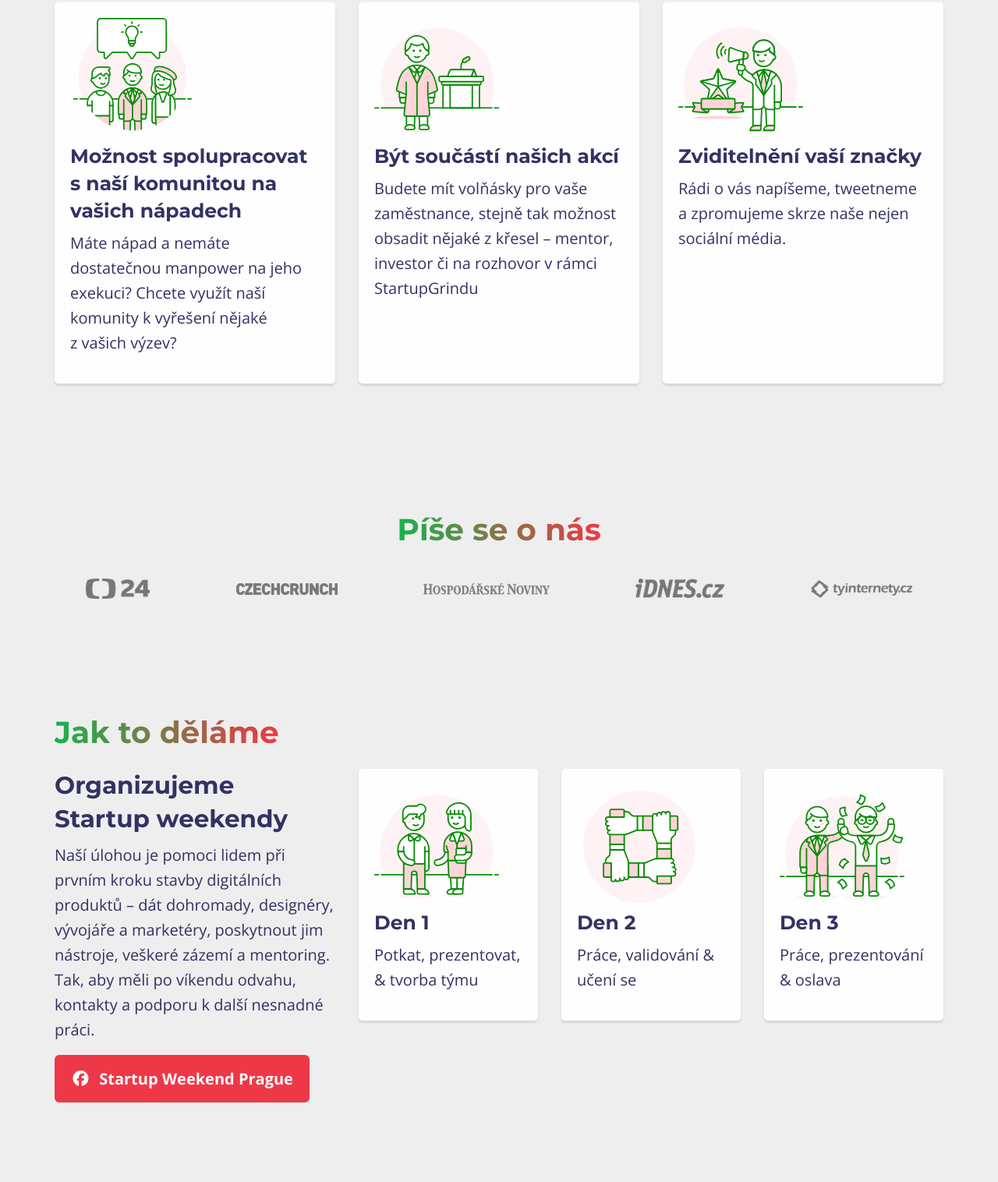
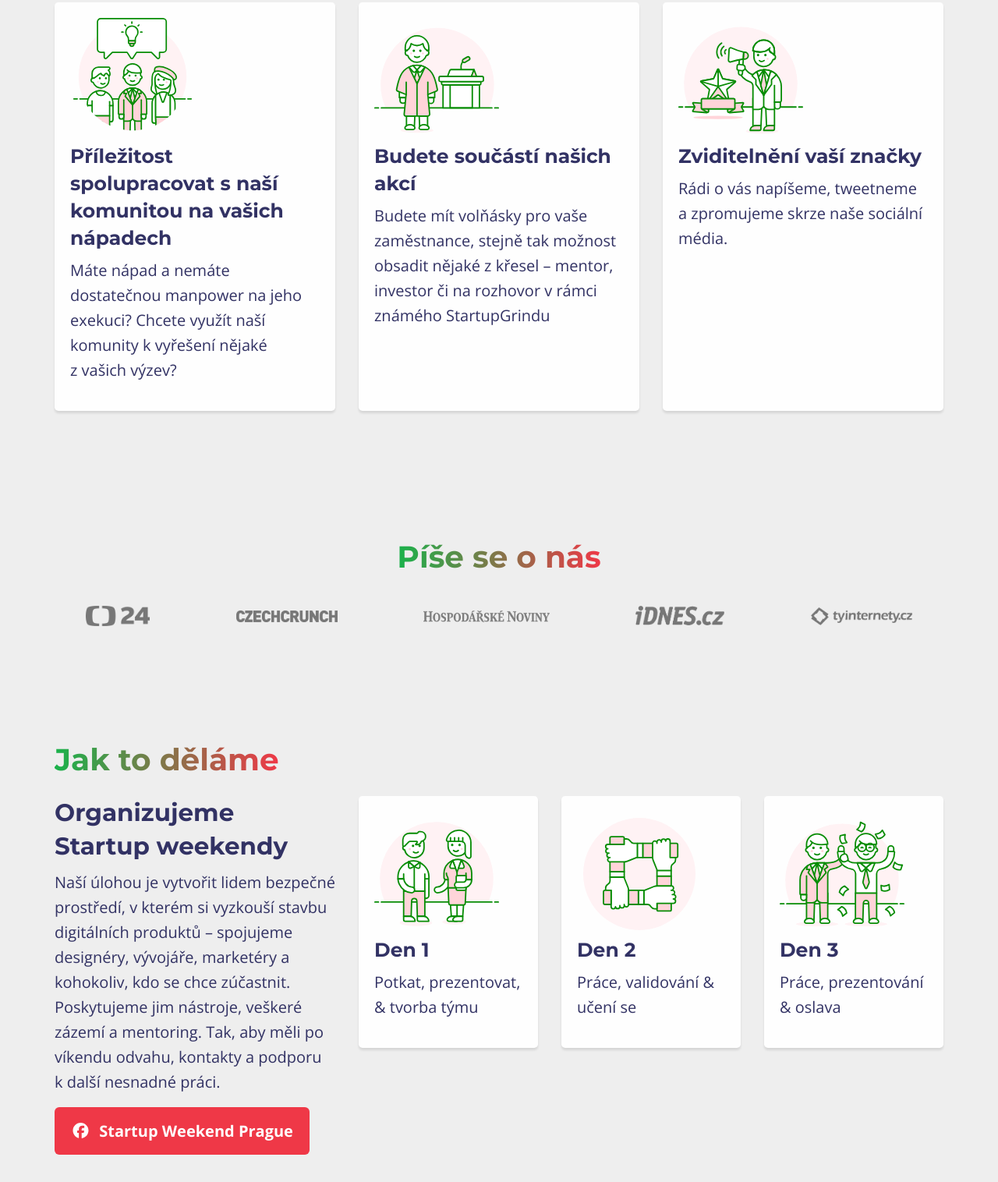
Before and after one commit to Techsquat/startovani, a plain HTML site: page index.html in a window 1280 px wide. Shown: the part 1675-3191 px from the top of the page at 78% size. Drawn offline with nearby package versions, Linux system fonts and the light colour scheme.

Commit message:
text edit

```diff
--- a/index.html
+++ b/index.html
@@ -151,7 +151,7 @@
                     <img src="img/illustration/co-ziskate-1.svg " class="illus ">
                   </div>
                   <div class="auto medium-12 large-12 cell ">
-                    <h4>Možnost spolupracovat s&nbsp;naší komunitou na vašich nápadech</h4>
+                    <h4>Příležitost spolupracovat s&nbsp;naší komunitou na vašich nápadech</h4>
                     <p>Máte nápad a&nbsp;nemáte dostatečnou manpower na jeho exekuci? Chcete využít naší komunity k&nbsp;vyřešení nějaké z&nbsp;vašich výzev?</p>
                   </div>
                 </div>
@@ -164,8 +164,8 @@
                     <img src="img/illustration/co-ziskate-2.svg " class="illus ">
                   </div>
                   <div class="auto medium-12 large-12 cell ">
-                    <h4>Být součástí našich akcí</h4>
-                    <p>Budete mít volňásky pro vaše zaměstnance, stejně tak možnost obsadit nějaké z&nbsp;křesel – mentor, investor či na rozhovor v&nbsp;rámci StartupGrindu</p>
+                    <h4>Budete součástí našich akcí</h4>
+                    <p>Budete mít volňásky pro vaše zaměstnance, stejně tak možnost obsadit nějaké z&nbsp;křesel – mentor, investor či na rozhovor v&nbsp;rámci známého StartupGrindu</p>
                   </div>
                 </div>
               </div>
@@ -178,7 +178,7 @@
                   </div>
                   <div class="auto medium-12 large-12 cell ">
                     <h4>Zviditelnění vaší značky</h4>
-                    <p>Rádi o&nbsp;vás napíšeme, tweetneme a&nbsp;zpromujeme skrze naše nejen sociální média.</p>
+                    <p>Rádi o&nbsp;vás napíšeme, tweetneme a&nbsp;zpromujeme skrze naše sociální média.</p>
                   </div>
                 </div>
               </div>
@@ -228,7 +228,7 @@
           <div class="grid-x grid-padding-x ">
             <div class="small-12 medium-5 large-4 cell ">
               <h3>Organizujeme Startup weekendy</h3>
-              <p>Naší úlohou je pomoci lidem při prvním kroku stavby digitálních produktů – dát dohromady, designéry, vývojáře a&nbsp;marketéry, poskytnout jim nástroje, veškeré zázemí a&nbsp;mentoring. Tak, aby měli po víkendu odvahu, kontakty a&nbsp;podporu k&nbsp;další nesnadné práci.</p>
+              <p>Naší úlohou je vytvořit lidem bezpečné prostředí, v kterém si vyzkouší stavbu digitálních produktů – spojujeme designéry, vývojáře, marketéry a kohokoliv, kdo se chce zúčastnit. Poskytujeme jim nástroje, veškeré zázemí a&nbsp;mentoring. Tak, aby měli po víkendu odvahu, kontakty a&nbsp;podporu k&nbsp;další nesnadné práci.</p>
               <p><a href="https://www.facebook.com/swprague/" class="button"><i class="fab fa-facebook"></i> Startup Weekend Prague</a></p>
             </div>
             <div class="small-12 medium-7 large-8 cell ">
@@ -565,7 +565,7 @@
             <div class="small-4 medium-3 large-2 cell text-center medallion">
               <img src="img/photo/martin-vitek.jpeg" class="profile-pict">
               <p>Martin Vitek</p>
-              <p class="small">Startuj a podnikej</p>
+              <p class="small">Soutěž a podnikej</p>
               <p class=""><a href="https://www.linkedin.com/in/vitekmartin/" class="link no-border"><i class="fab fa-linkedin"></i></a></p>
             </div>
             <div class="small-4 medium-3 large-2 cell text-center medallion">
```
